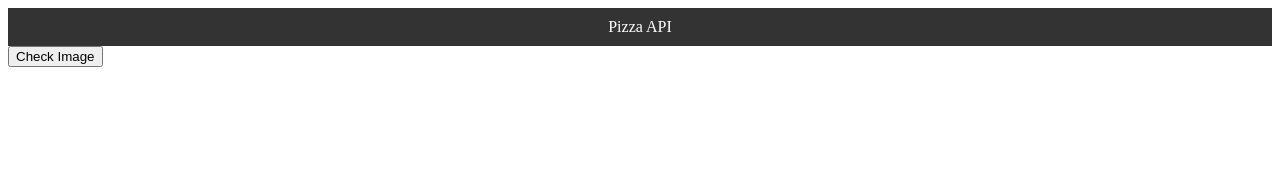
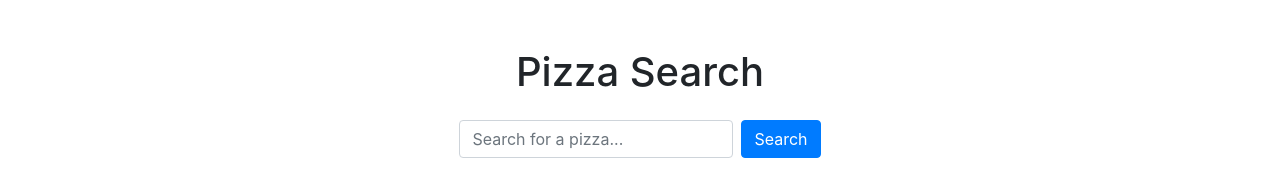
Before and after one commit to ariflinkon/JSON-API-practise, a plain HTML site: page pizza.html in a window 1280 px wide. Drawn offline with nearby package versions, Linux system fonts and the light colour scheme; no server answers.

Commit message:
Practice with bootstrap v4

```diff
--- a/pizza.html
+++ b/pizza.html
@@ -1,22 +1,26 @@
 <!DOCTYPE html>
 <html lang="en">
 <head>
-    <meta charset="UTF-8">
-    <meta name="viewport" content="width=device-width, initial-scale=1.0">
-    <title>Pizza API</title>
-    <link rel="stylesheet" href="style.css">
+  <meta charset="UTF-8">
+  <meta name="viewport" content="width=device-width, initial-scale=1.0">
+  <title>Pizza Search</title>
+  <!-- Bootstrap CSS -->
+  <link href="https://stackpath.bootstrapcdn.com/bootstrap/4.5.2/css/bootstrap.min.css" rel="stylesheet">
+  <link rel="stylesheet" href="styles.css">
 </head>
 <body>
-    <header>Pizza API</header>
-
-    <div class="pizzas" id="pizzas">
-        <!-- Fetching data from the API -->
-        <!-- Displaying the fetched data in HTML -->
-    </div>
-    <div>
-        <button id="check-image" onclick="pizza()">Check Image</button>
-    </div>
-
-    <script src="pizza.js"></script>
+  <div class="container mt-5">
+    <h1 class="text-center mb-4">Pizza Search</h1>
+    <form id="searchForm" class="form-inline justify-content-center mb-4">
+      <input type="text" id="searchInput" class="form-control mr-2" placeholder="Search for a pizza..." required>
+      <button type="submit" class="btn btn-primary">Search</button>
+    </form>
+    <div id="pizzas" class="row"></div>
+  </div>
+  <script src="pizza.js"></script>
+  <!-- Bootstrap JS and dependencies -->
+  <script src="https://code.jquery.com/jquery-3.5.1.slim.min.js"></script>
+  <script src="https://cdn.jsdelivr.net/npm/@popperjs/core@2.9.3/dist/umd/popper.min.js"></script>
+  <script src="https://stackpath.bootstrapcdn.com/bootstrap/4.5.2/js/bootstrap.min.js"></script>
 </body>
 </html>
```
